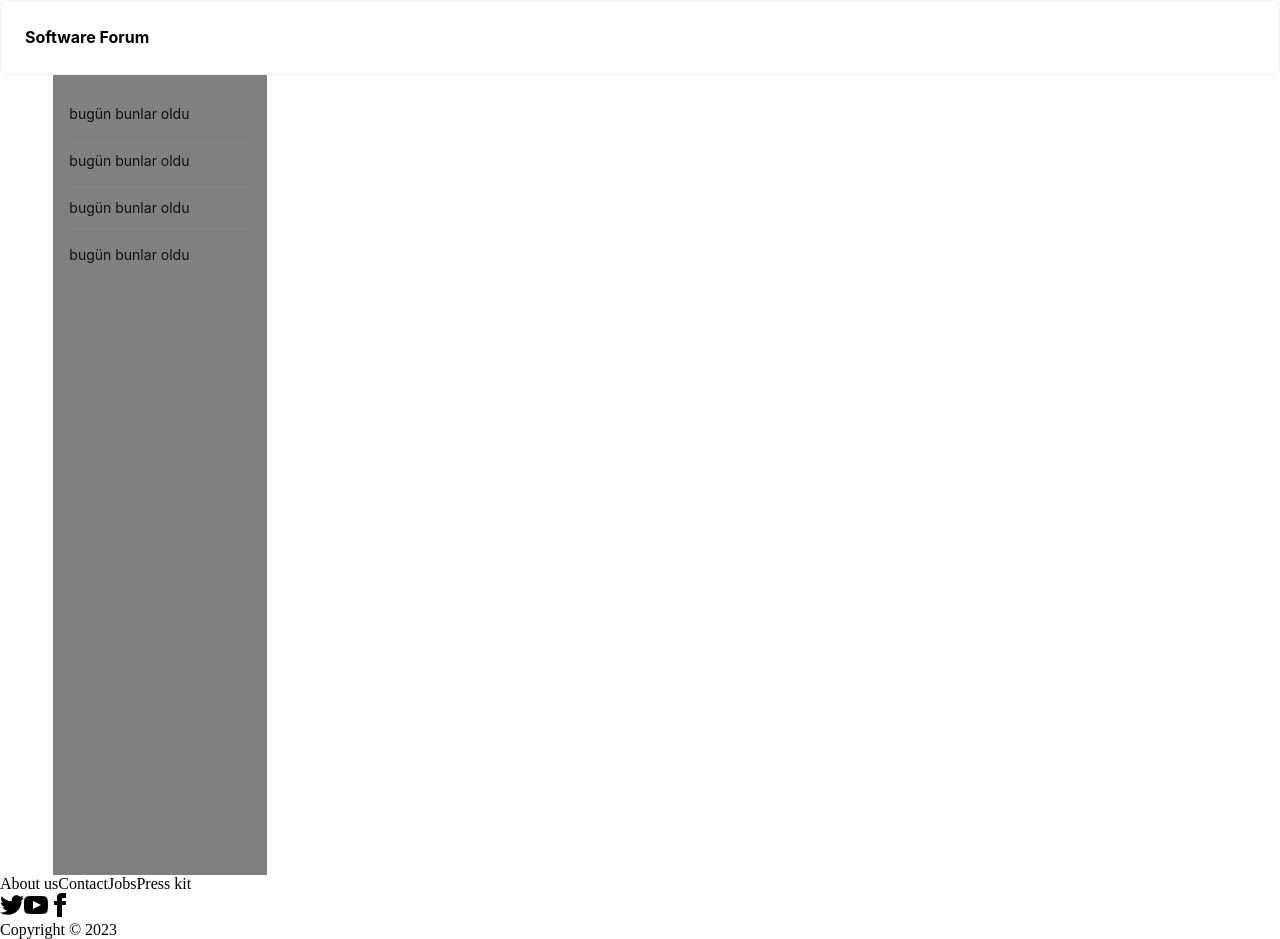
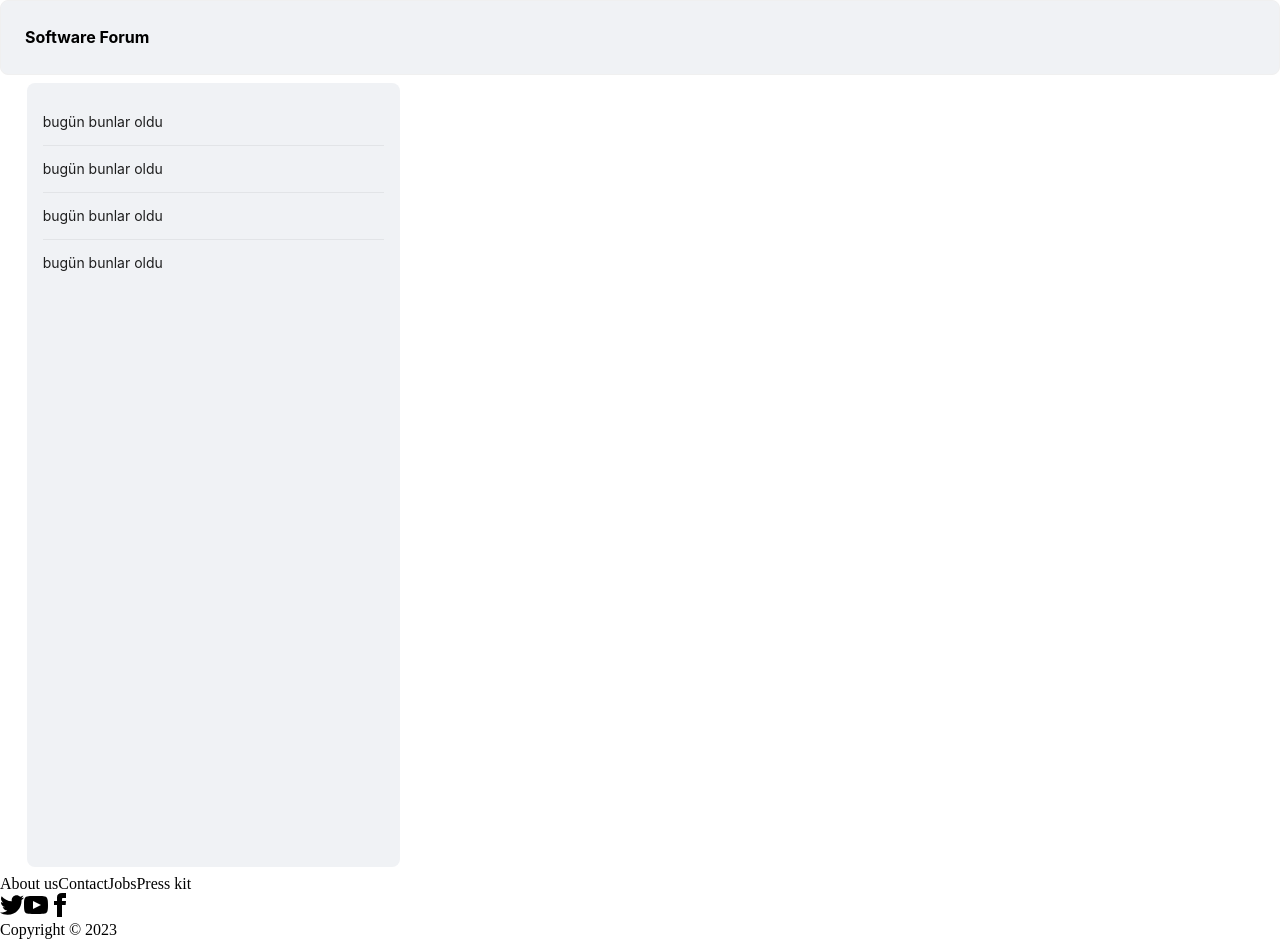
Before and after one commit to Eraybulut34/software-forum-app, a Next.js app: page / in a window 1280 px wide. Built offline with nearby package versions, Linux system fonts and the light colour scheme.

Commit message:
some ui fixes

```diff
--- a/src/components/Navbar.tsx
+++ b/src/components/Navbar.tsx
@@ -27,8 +27,13 @@ function Navbar() {
       link: "/",
     },
   ];
+
+  const cardStyle: React.CSSProperties = {
+    backgroundColor: "#f0f2f5",
+    boxSizing: "border-box",
+  };
   return (
-    <Card>
+    <Card style={cardStyle}>
       <Row>
         <Col span={24}>
           <Space>
--- a/src/pages/home/index.tsx
+++ b/src/pages/home/index.tsx
@@ -37,15 +37,23 @@ const entryTitles = [
     height: "100vh",
   };
 
+  const leftMenuStyle: React.CSSProperties = {
+    backgroundColor: "#f0f2f5",
+    padding: "1rem",
+    margin: "8px",
+    boxSizing: "border-box",
+    borderRadius: "8px"
+  };
+
 function HomePage() {
   return (
     <div>
       <Row style={contentStyle}>
         {/* left menu with antd*/}
-        <Col span={4} style={{ backgroundColor: "grey",padding: "1rem" }}>
+        <Col span={7} style={leftMenuStyle}>
           <List dataSource={entryTitles} renderItem={(item) => <List.Item>{item.title}</List.Item>} />
         </Col>
-        <Col span={18}></Col>
+        <Col span={16}></Col>
       </Row>
 
     </div>
```
